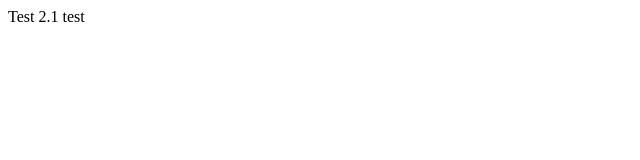
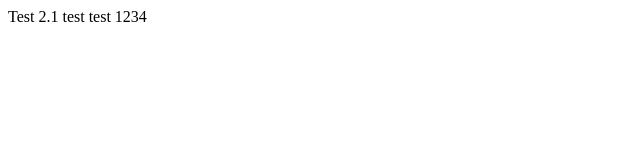
Before and after one commit to Miss-Lapina/Test2.1, a plain HTML site: page index.html in a window 1280 px wide. Shown: the full height of the page, 0-640 px from the left. Drawn offline with Linux system fonts and the light colour scheme.

Commit message:
test 1234

```diff
--- a/index.html
+++ b/index.html
@@ -6,6 +6,6 @@
     <title>Document</title>
 </head>
 <body>
-    Test 2.1 test
+    Test 2.1 test test 1234
 </body>
 </html>
```
